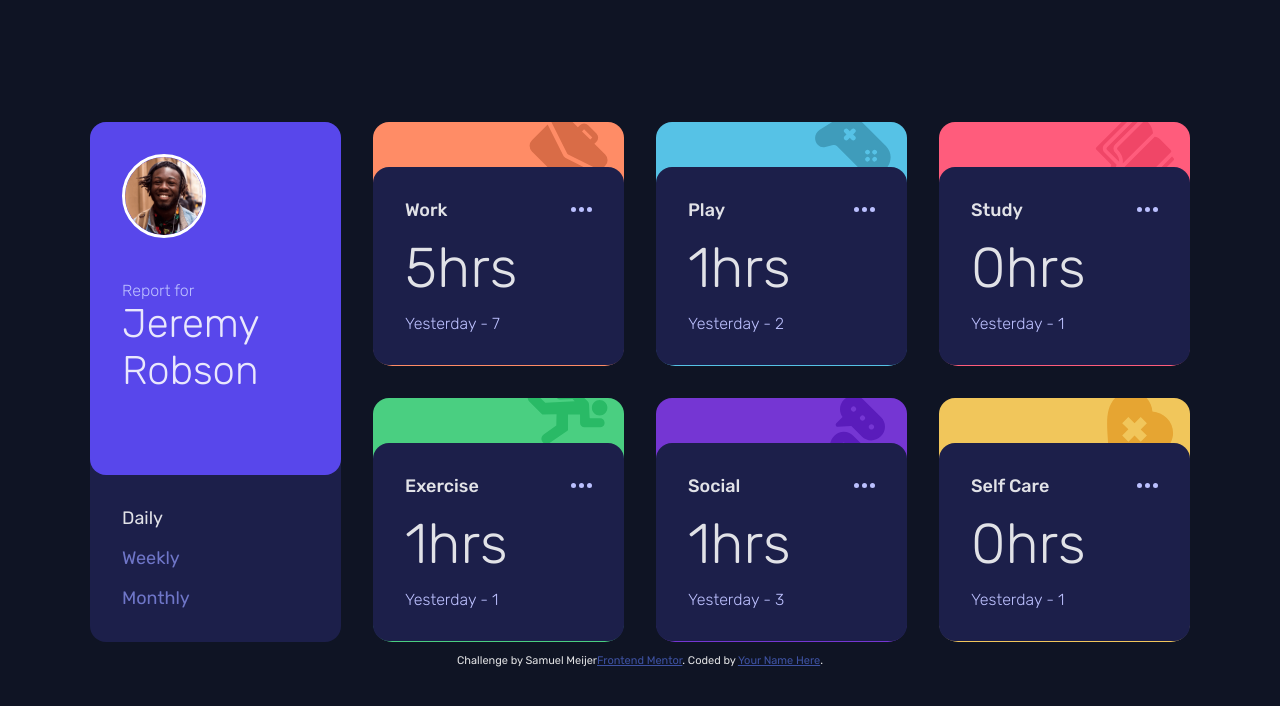
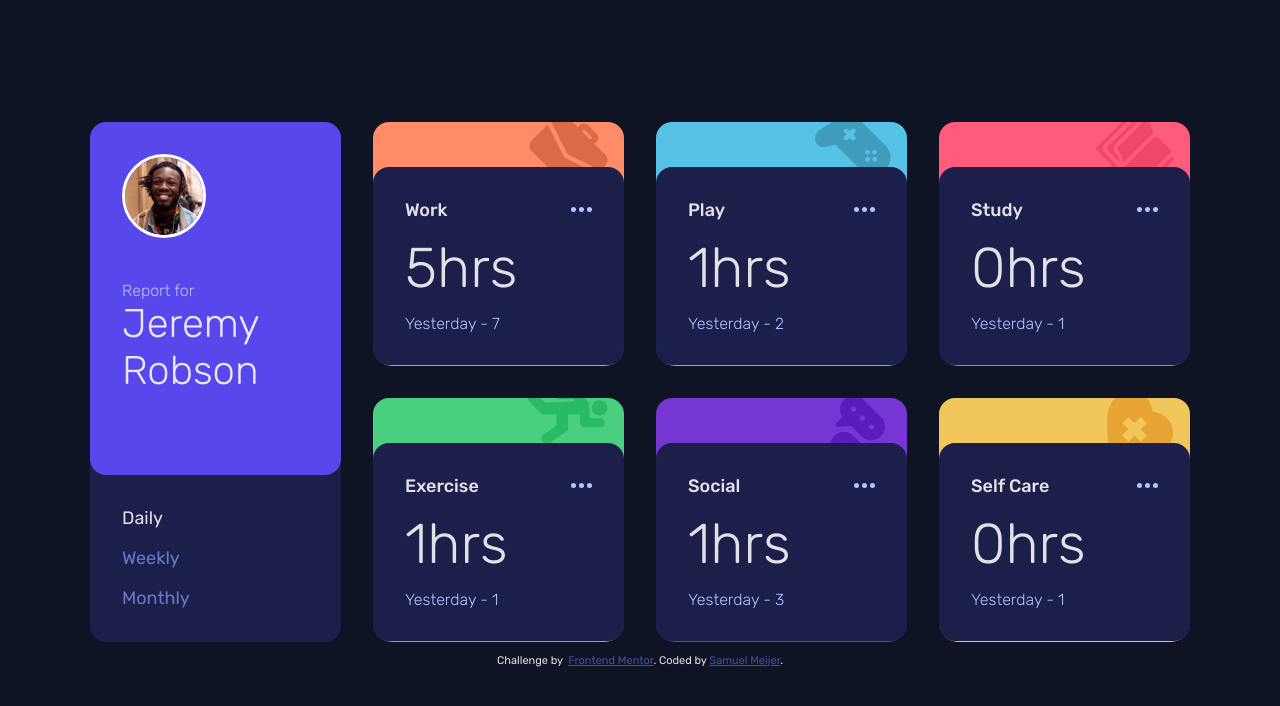
Before and after one commit to SamuelMeijer/fm-time-tracking-dashboard, a React (Vite) app: page / in a window 1280 px wide. Shown: the top 706 px of the page. Built offline with nearby package versions, Linux system fonts and the light colour scheme.

Commit message:
Fixing links in footer

```diff
--- a/src/App.jsx
+++ b/src/App.jsx
@@ -78,18 +78,22 @@ function App() {
           <></>
         )}
       </main>
-      {/* TODO: Fix info in footer */}
+
       <footer className="attribution">
         <p>
-          Challenge by {"Samuel Meijer"}
+          Challenge by &nbsp;
           <a
-            href="https://www.frontendmentor.io?ref=challenge"
+            href="https://www.frontendmentor.io/challenges/time-tracking-dashboard-UIQ7167Jw"
             rel="noreferrer"
             target="_blank"
           >
             Frontend Mentor
           </a>
-          . Coded by <a href="#">Your Name Here</a>.
+          . Coded by{" "}
+          <a href="https://github.com/SamuelMeijer/fm-time-tracking-dashboard">
+            Samuel Meijer
+          </a>
+          .
         </p>
       </footer>
     </>
--- a/src/index.css
+++ b/src/index.css
@@ -43,5 +43,3 @@ body {
   min-width: 320px;
   min-height: 100svh;
 }
-
-/* TOOD: Make resposive to 375px width */
```
